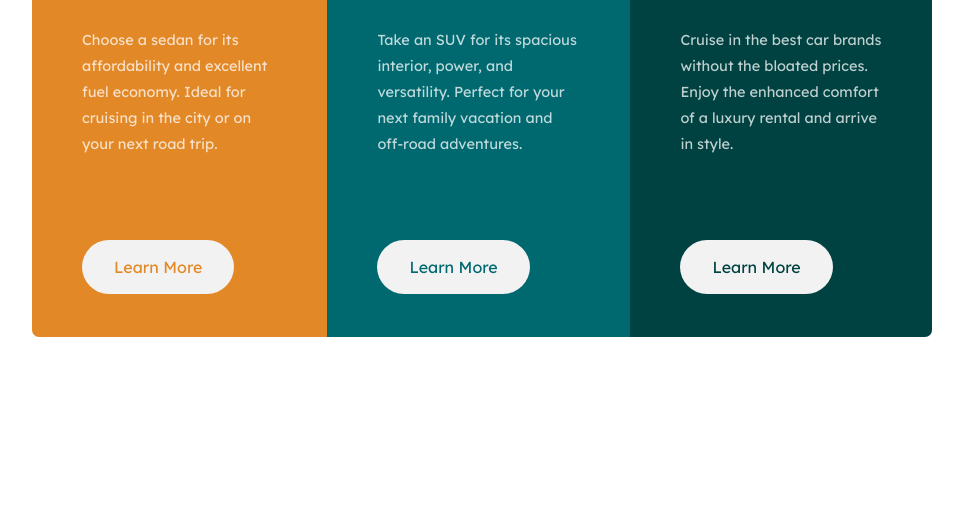
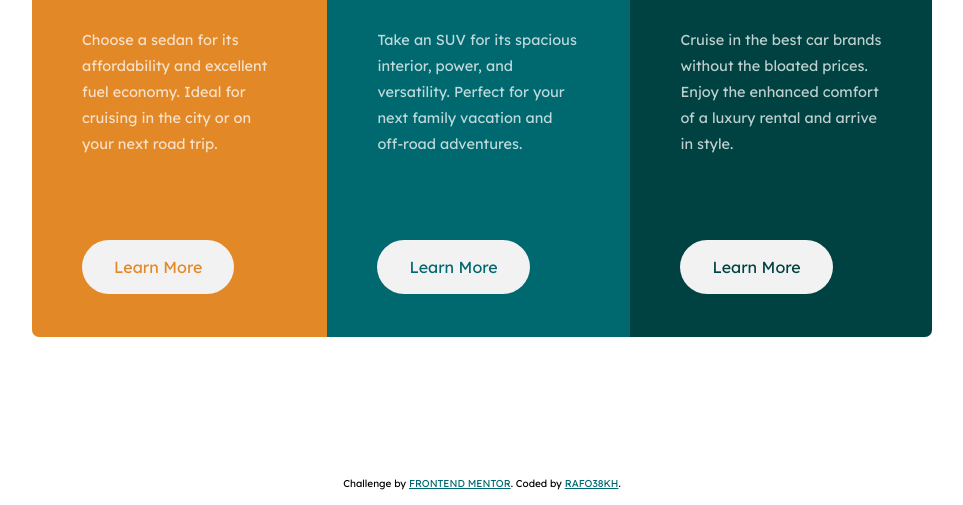
Before and after one commit to rafo38kh/3-column-preview-card-component, a plain HTML site: page index.html in a window 1280 px wide. Shown: the part 295-800 px from the top of the page, without its empty margins (158-1121 px from the left). Drawn offline with Linux system fonts and the light colour scheme.

Commit message:
final project

```diff
--- a/index.html
+++ b/index.html
@@ -68,7 +68,7 @@
       </main>
     </div>
 
-    <!-- <footer class="attribution">
+    <footer class="attribution">
       Challenge by
       <a
         class="attribution__link"
@@ -82,6 +82,6 @@
         target="_blank"
         >rafo38kh</a
       >.
-    </footer> -->
+    </footer>
   </body>
 </html>
```
Also changed, not shown: 1 other file.
